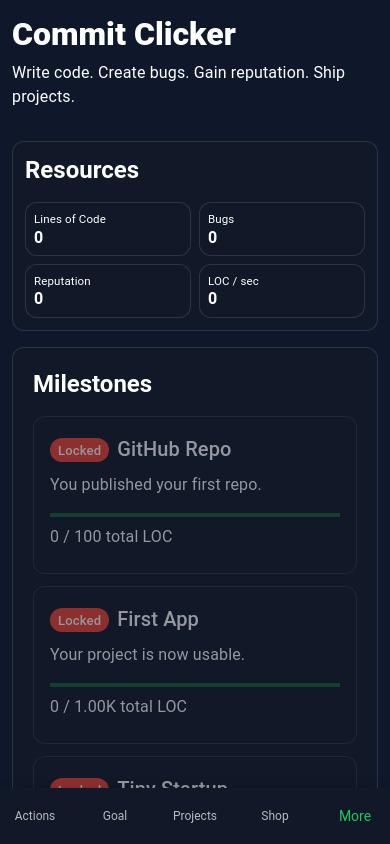
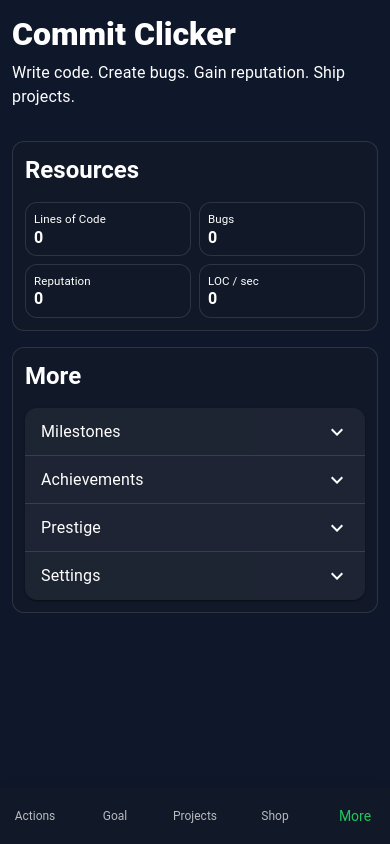
Before and after one commit to BlazingHotCode/commit-clicker, a React (Vite) app: page / in a window 390 px wide. Both pictures are taken after a click on the button "More". Shown: the top 844 px of the page. Built offline with nearby package versions, Linux system fonts and the light colour scheme.

Commit message:
group mobile more panels with accordions

```diff
--- a/src/App.tsx
+++ b/src/App.tsx
@@ -1,5 +1,8 @@
 import { useEffect, useReducer, useState } from "react";
 import {
+  Accordion,
+  AccordionDetails,
+  AccordionSummary,
   Alert,
   Box,
   Button,
@@ -14,6 +17,7 @@ import {
   Snackbar,
   Typography,
 } from "@mui/material";
+import ExpandMoreIcon from "@mui/icons-material/ExpandMore";
 import { gameReducer } from "./game/state/reducer";
 import { initialState } from "./game/state/initialState";
 import { UpgradeShop } from "./components/shop/UpgradeShop";
@@ -43,6 +47,30 @@ function App() {
   const [mobilePanel, setMobilePanel] = useState<MobilePanel>("actions");
 
   const showMobilePanel = (panel: MobilePanel) => mobilePanel === panel;
+
+  const settingsPanel = (
+    <Paper component="section" variant="outlined" sx={{ p: 2.5 }}>
+      <Typography variant="h5" component="h2" sx={{ mb: 2, fontWeight: 700 }}>
+        Settings
+      </Typography>
+
+      <Card variant="outlined">
+        <CardContent>
+          <Typography color="text.secondary" sx={{ mb: 2 }}>
+            Commit Clicker v0.1 - Local autosave enabled
+          </Typography>
+
+          <Button
+            variant="outlined"
+            color="error"
+            onClick={() => setResetDialogOpen(true)}
+          >
+            Reset Save
+          </Button>
+        </CardContent>
+      </Card>
+    </Paper>
+  );
 
   useEffect(() => {
     if (state.offlineLocGained <= 0) return;
@@ -146,7 +174,7 @@ function App() {
           },
         }}
       >
-        <Box sx={{ display: "grid", gap: 3 }}>
+        <Box sx={{ display: { xs: "none", md: "grid" }, gap: 3 }}>
           <MilestonePanel state={state} />
 
           <AchievementPanel state={state} />
@@ -160,48 +188,87 @@ function App() {
             onPrestige={() => dispatch({ type: "PRESTIGE" })}
           />
 
-          <Paper component="section" variant="outlined" sx={{ p: 2.5 }}>
+          {settingsPanel}
+        </Box>
+
+        <Box sx={{ display: { xs: "block", md: "none" } }}>
+          <Paper component="section" variant="outlined" sx={{ p: 1.5 }}>
             <Typography
               variant="h5"
               component="h2"
               sx={{ mb: 2, fontWeight: 700 }}
             >
-              Settings
+              More
             </Typography>
 
-            <Card variant="outlined">
-              <CardContent>
-                <Typography color="text.secondary" sx={{ mb: 2 }}>
-                  Commit Clicker v0.1 - Local autosave enabled
-                </Typography>
+            <Accordion>
+              <AccordionSummary expandIcon={<ExpandMoreIcon />}>
+                <Typography>Milestones</Typography>
+              </AccordionSummary>
 
-                <Button
-                  variant="outlined"
-                  color="error"
-                  onClick={() => setResetDialogOpen(true)}
-                >
-                  Reset Save
-                </Button>
-              </CardContent>
-            </Card>
+              <AccordionDetails>
+                <MilestonePanel state={state} />
+              </AccordionDetails>
+            </Accordion>
 
-            <Dialog
-              open={resetDialogOpen}
-              onClose={() => setResetDialogOpen(false)}
-            >
+            <Accordion>
+              <AccordionSummary expandIcon={<ExpandMoreIcon />}>
+                <Typography>Achievements</Typography>
+              </AccordionSummary>
+
+              <AccordionDetails>
+                <AchievementPanel state={state} />
+              </AccordionDetails>
+            </Accordion>
+
+            <Accordion>
+              <AccordionSummary expandIcon={<ExpandMoreIcon />}>
+                <Typography>Prestige</Typography>
+              </AccordionSummary>
+
+              <AccordionDetails>
+                <PrestigePanel
+                  state={state}
+                  onPrestige={() => dispatch({ type: "PRESTIGE" })}
+                />
+              </AccordionDetails>
+            </Accordion>
+
+            {DEBUG_TOOLS_ENABLED && (
+              <Accordion>
+                <AccordionSummary expandIcon={<ExpandMoreIcon />}>
+                  <Typography>Debug</Typography>
+                </AccordionSummary>
+
+                <AccordionDetails>
+                  <DebugPanel state={state} dispatch={dispatch} />
+                </AccordionDetails>
+              </Accordion>
+            )}
+
+            <Accordion>
+              <AccordionSummary expandIcon={<ExpandMoreIcon />}>
+                <Typography>Settings</Typography>
+              </AccordionSummary>
+
+              <AccordionDetails>{settingsPanel}</AccordionDetails>
+            </Accordion>
+          </Paper>
+        </Box>
+      </Box>
+
+      <Dialog open={resetDialogOpen} onClose={() => setResetDialogOpen(false)}>
         <DialogTitle>Reset save?</DialogTitle>
 
         <DialogContent>
           <DialogContentText>
-                  Resetting your save will permanently delete all progress,
-                  including prestige points. This cannot be undone.
+            Resetting your save will permanently delete all progress, including
+            prestige points. This cannot be undone.
           </DialogContentText>
         </DialogContent>
 
         <DialogActions>
-                <Button onClick={() => setResetDialogOpen(false)}>
-                  Cancel
-                </Button>
+          <Button onClick={() => setResetDialogOpen(false)}>Cancel</Button>
 
           <Button
             color="error"
@@ -216,9 +283,6 @@ function App() {
           </Button>
         </DialogActions>
       </Dialog>
-          </Paper>
-        </Box>
-      </Box>
 
       <MobileNav value={mobilePanel} onChange={setMobilePanel} />
     </GameLayout>
```
Lines whose indentation alone changed are shown as unchanged.
